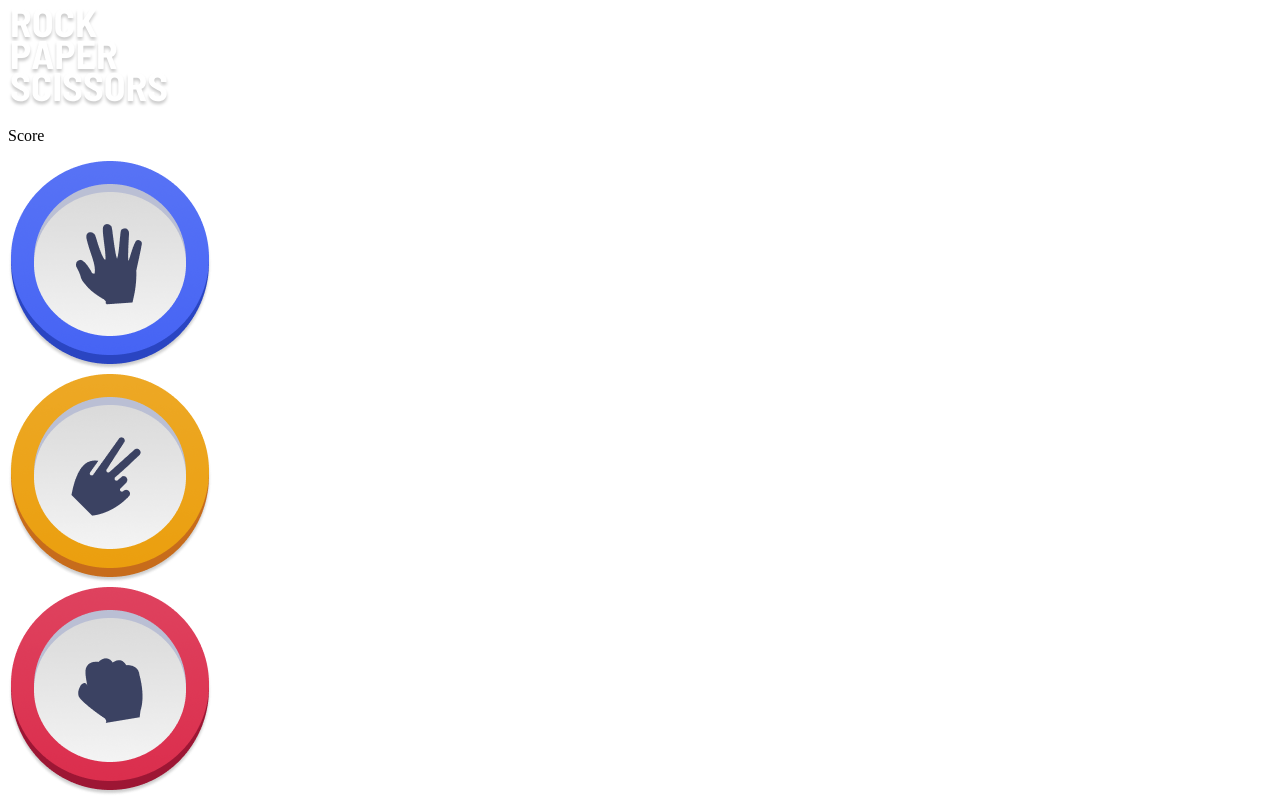
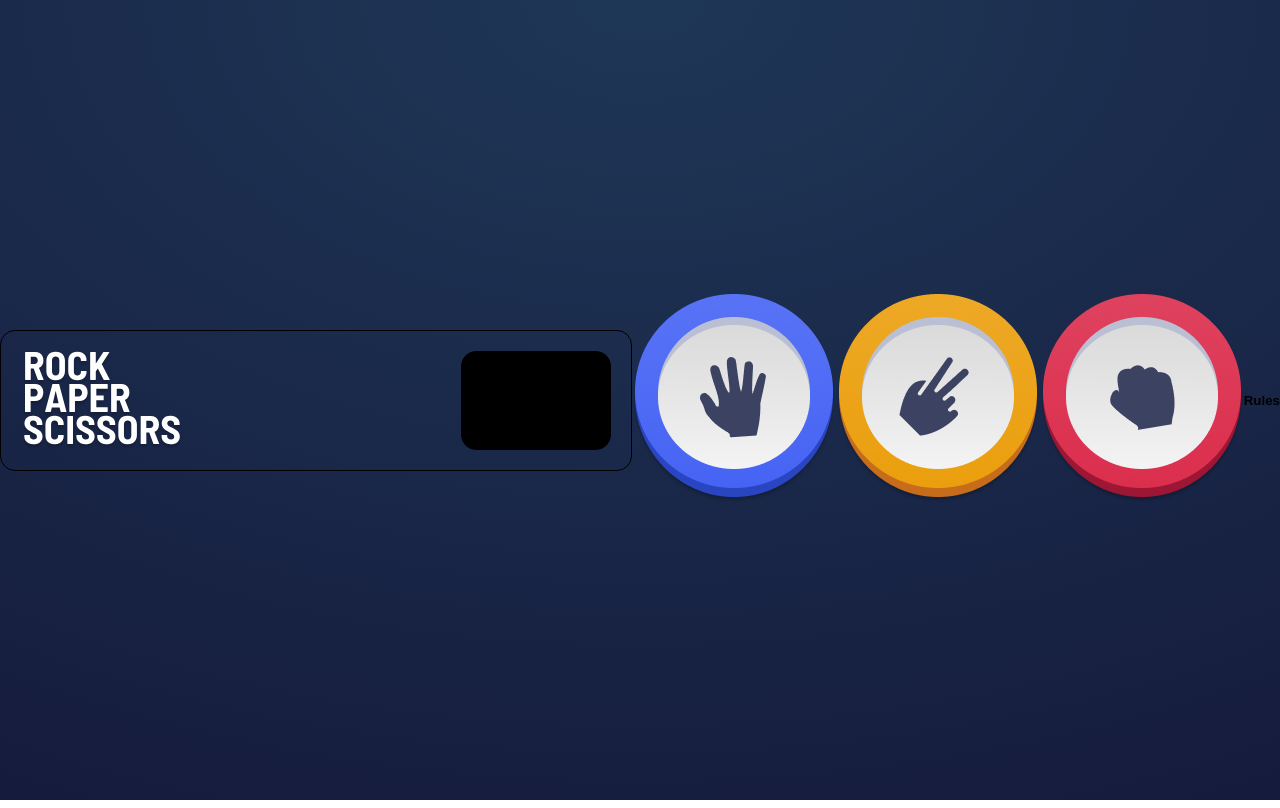
Before and after one commit to istarlet/rock-paper-scissors, a plain HTML site: page index.html in a window 1280 px wide. Drawn offline with Linux system fonts and the light colour scheme.

Commit message:
Add classes and css

```diff
--- a/index.html
+++ b/index.html
@@ -5,8 +5,10 @@
     <meta http-equiv="X-UA-Compatible" content="IE=edge" />
     <meta name="viewport" content="width=device-width, initial-scale=1.0" />
     <title>Rock Paper Scissors!</title>
+    <link rel="stylesheet" href="styles.css" />
   </head>
   <body>
+    <div class="container">
       <section class="scoreboard">
         <img src="/images/logo.svg" alt="Rock Paper Scissors" />
         <div class="score">
@@ -27,11 +29,12 @@
         </div>
       </section>
 
+      <!-- Modal based on Kevin Powell's Modals Made Easy -->
+      <button class="button open-button">Rules</button>
       <dialog class="modal" id="modal">
-
         <p>
-      If the player wins, they gain 1 point. If the computer wins, the player
-      loses one point.
+          If the player wins, they gain 1 point. If the computer wins, the
+          player loses one point.
         </p>
         <ul>
           <li>Paper beats Rock</li>
@@ -39,6 +42,9 @@
           <li>Scissors beats Paper</li>
         </ul>
         <img src="/images/image-rules.svg" alt="Rock Paper Scissors diagram" />
+        <button class="button close-button">Close</button>
+      </dialog>
     </div>
+    <script src="modal.js"></script>
   </body>
 </html>
--- a/styles.css
+++ b/styles.css
@@ -10,6 +10,54 @@
   list-style: none;
 }
 
+.container {
+  display: flex;
+  justify-content: center;
+  align-items: center;
+  min-height: 100vh;
+  background: radial-gradient(
+    134.34% 134.34% at 50% 0%,
+    #1f3757 0%,
+    #131537 100%
+  );
+}
+
+.scoreboard {
+  display: flex;
+  justify-content: space-between;
+  width: 700px;
+  border: 1px solid #000;
+  border-radius: 15px;
+  padding: 20px;
+}
+
+.score {
+  border: 1px solid #000;
+  border-radius: 15px;
+  padding: 20px;
+  width: 150px;
+  background-color: #000;
+}
+
+.gameboard {
+  display: flex;
+  flex-direction: row;
+}
+
 .uppercase {
   text-transform: uppercase;
 }
+
+.button {
+  border: 0;
+  cursor: pointer;
+  background: var(--gray-8);
+  color: var(--gray-2);
+  font-weight: 700;
+  padding: var(--size-2) var(--size-4);
+}
+
+.button:hover,
+.button:focus {
+  background: var(--cyan-9);
+}
```
Lines whose indentation alone changed are shown as unchanged.
